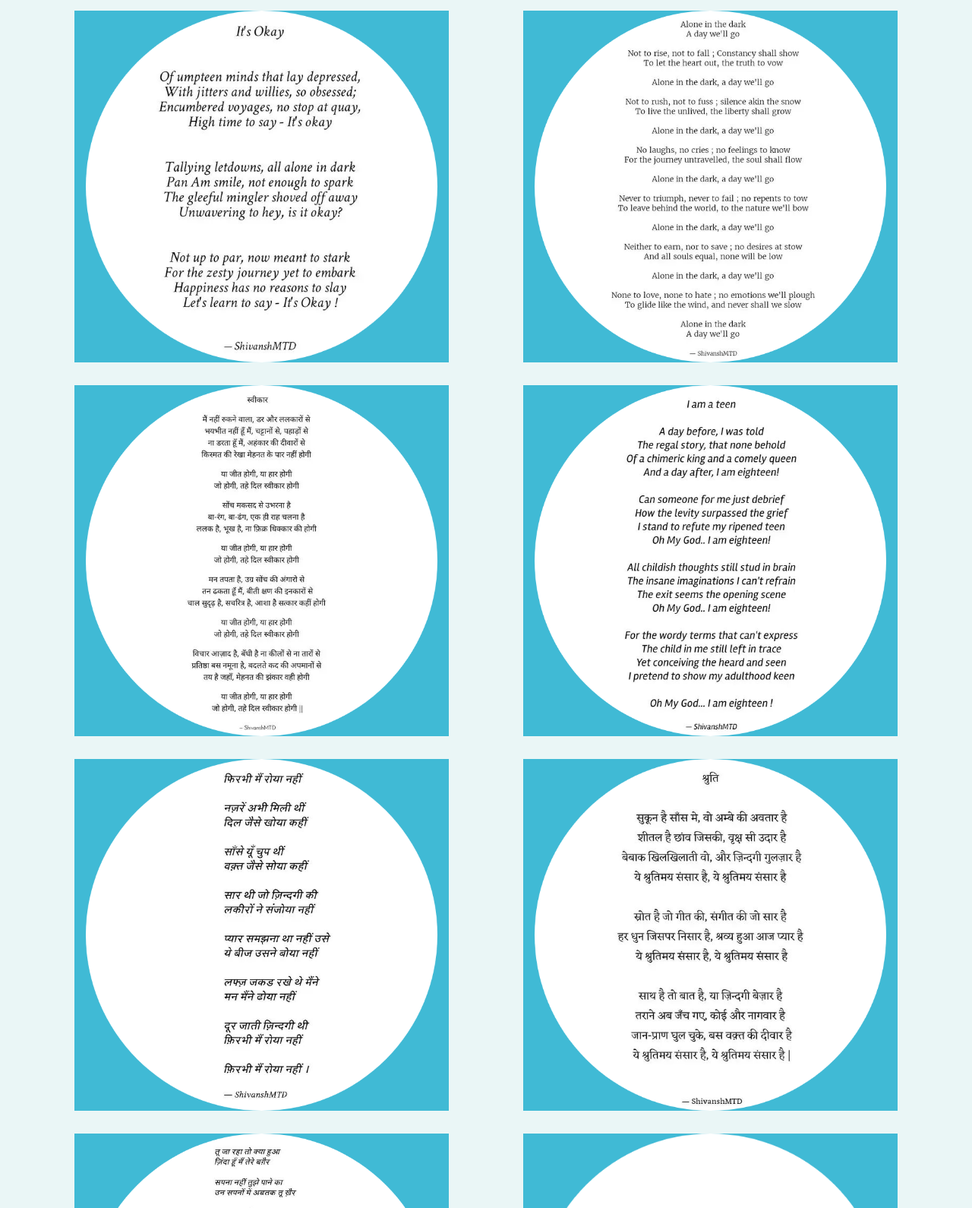
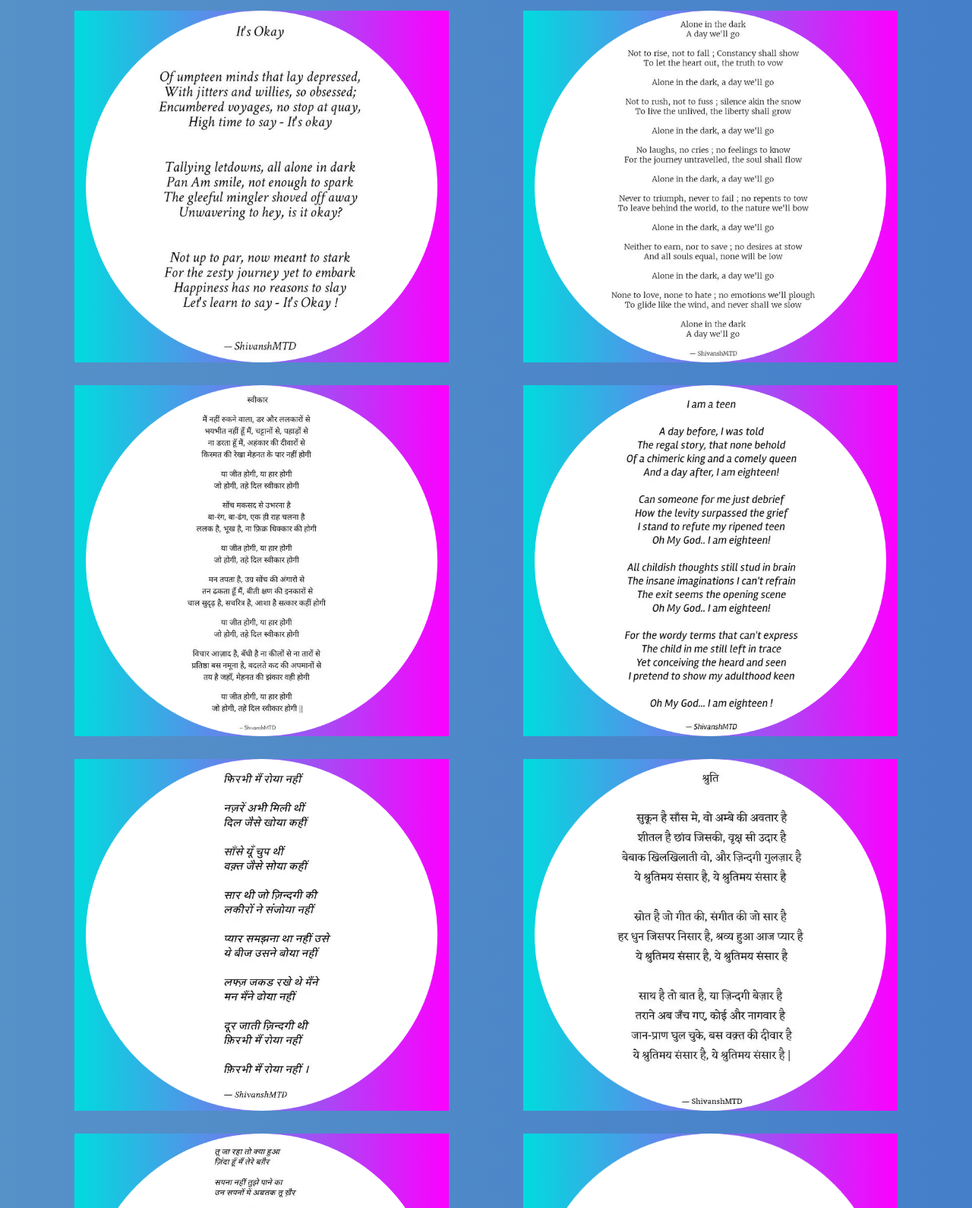
Before and after one commit to agc-shubham/Shivansh-cv, a plain HTML site: page work.html in a window 1280 px wide. Shown: the part 119-1709 px from the top of the page at 76% size. Drawn offline with nearby package versions, Linux system fonts and the light colour scheme.

Commit message:
gradient on work

```diff
--- a/style2.css
+++ b/style2.css
@@ -47,3 +47,18 @@ img{
 
 	}
 }
+.linear-gradient{
+	background: #fc00ff;  /* fallback for old browsers */
+background: -webkit-linear-gradient(to right, #00dbde, #fc00ff);  /* Chrome 10-25, Safari 5.1-6 */
+background: linear-gradient(to right, #00dbde, #fc00ff); /* W3C, IE 10+/ Edge, Firefox 16+, Chrome 26+, Opera 12+, Safari 7+ */
+
+
+
+
+}
+.linear-gradient1{
+	background: #457fca;  /* fallback for old browsers */
+background: -webkit-linear-gradient(to right, #5691c8, #457fca);  /* Chrome 10-25, Safari 5.1-6 */
+background: linear-gradient(to right, #5691c8, #457fca); /* W3C, IE 10+/ Edge, Firefox 16+, Chrome 26+, Opera 12+, Safari 7+ */
+
+}
--- a/work.html
+++ b/work.html
@@ -10,20 +10,20 @@
 
 </head>
 <body>
-	<div class="container-fluid blue">
+	<div class="container-fluid linear-gradient1">
 	<h1>My Poetry</h1>
 	<div class="row ">
-		<div class="content col-lg-5 col-md-12"><img src="images/circle-cropped1.png"></div>
-		<div class="content col-lg-5 col-md-12"><img src="images/circle-cropped2.png"></div>
-		<div class="content col-lg-5 col-md-12"><img src="images/circle-cropped3.png"></div>
-		<div class="content col-lg-5 col-md-12"><img src="images/circle-cropped4.png"></div>
-		<div class="content col-lg-5 col-md-12"><img src="images/circle-cropped5.png"></div>
-		<div class="content col-lg-5 col-md-12"><img src="images/circle-cropped6.png"></div>
-		<div class="content col-lg-5 col-md-12"><img src="images/circle-cropped7.png"></div>
-		<div class="content col-lg-5 col-md-12"><img src="images/circle-cropped8.png"></div>
-		<div class="content col-lg-5 col-md-12"><img src="images/circle-cropped9.png"></div>
-		<div class="content col-lg-5 col-md-12"><img src="images/circle-cropped10.png"></div>
-		<div class="content col-lg-5 col-md-12"><img src="images/circle-cropped11.png"></div>
+		<div class="content linear-gradient  col-lg-5 col-md-12"><img src="images/circle-cropped1.png"></div>
+		<div class="content linear-gradient  col-lg-5 col-md-12"><img src="images/circle-cropped2.png"></div>
+		<div class="content linear-gradient  col-lg-5 col-md-12"><img src="images/circle-cropped3.png"></div>
+		<div class="content linear-gradient  col-lg-5 col-md-12"><img src="images/circle-cropped4.png"></div>
+		<div class="content linear-gradient  col-lg-5 col-md-12"><img src="images/circle-cropped5.png"></div>
+		<div class="content linear-gradient col-lg-5 col-md-12"><img src="images/circle-cropped6.png"></div>
+		<div class="content linear-gradient  col-lg-5 col-md-12"><img src="images/circle-cropped7.png"></div>
+		<div class="content linear-gradient  col-lg-5 col-md-12"><img src="images/circle-cropped8.png"></div>
+		<div class="content linear-gradient  col-lg-5 col-md-12"><img src="images/circle-cropped9.png"></div>
+		<div class="content linear-gradient col-lg-5 col-md-12"><img src="images/circle-cropped10.png"></div>
+		<div class="content linear-gradient  col-lg-5 col-md-12"><img src="images/circle-cropped11.png"></div>
 	</div>
 	</div>
 </body>
```
